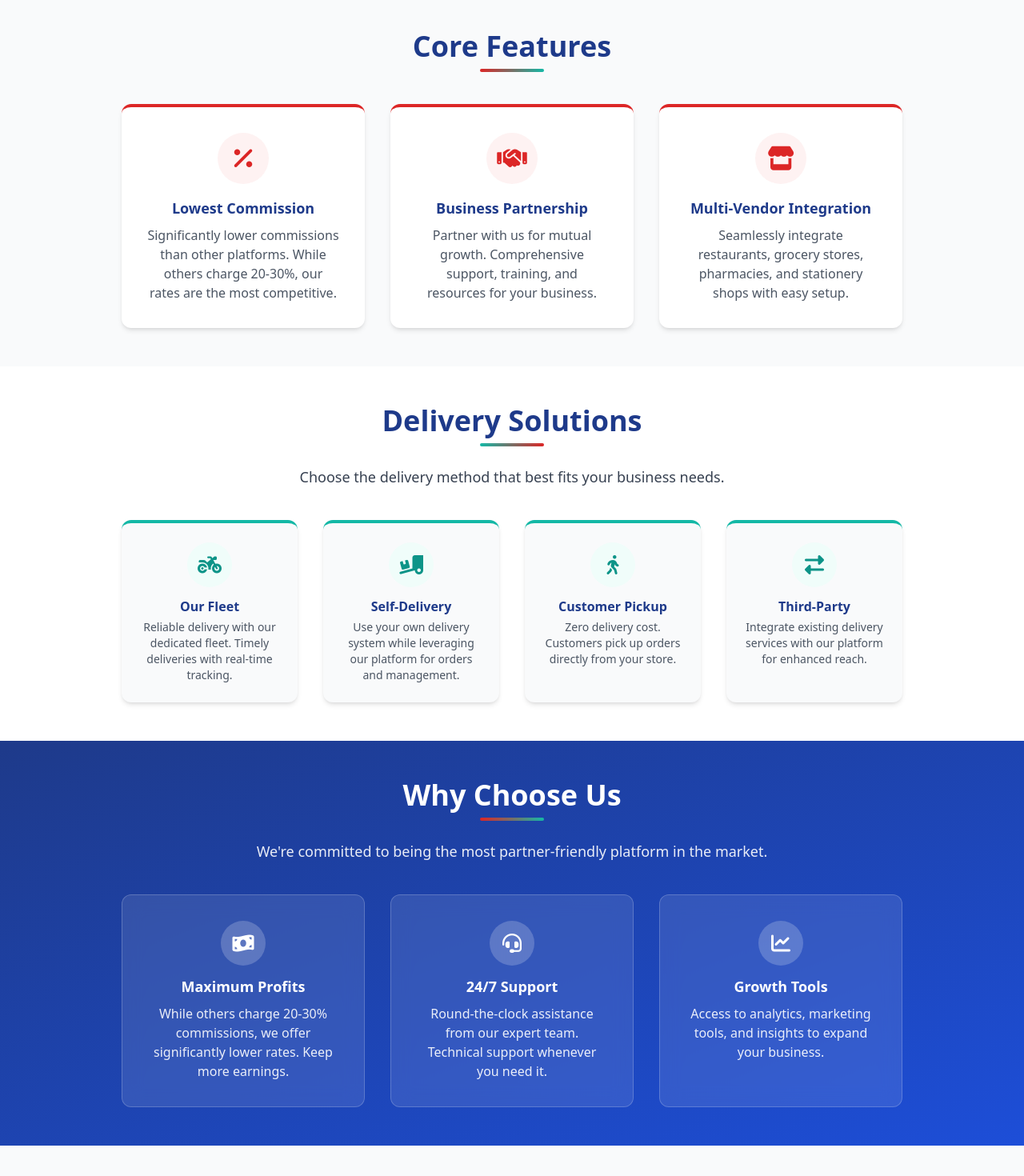
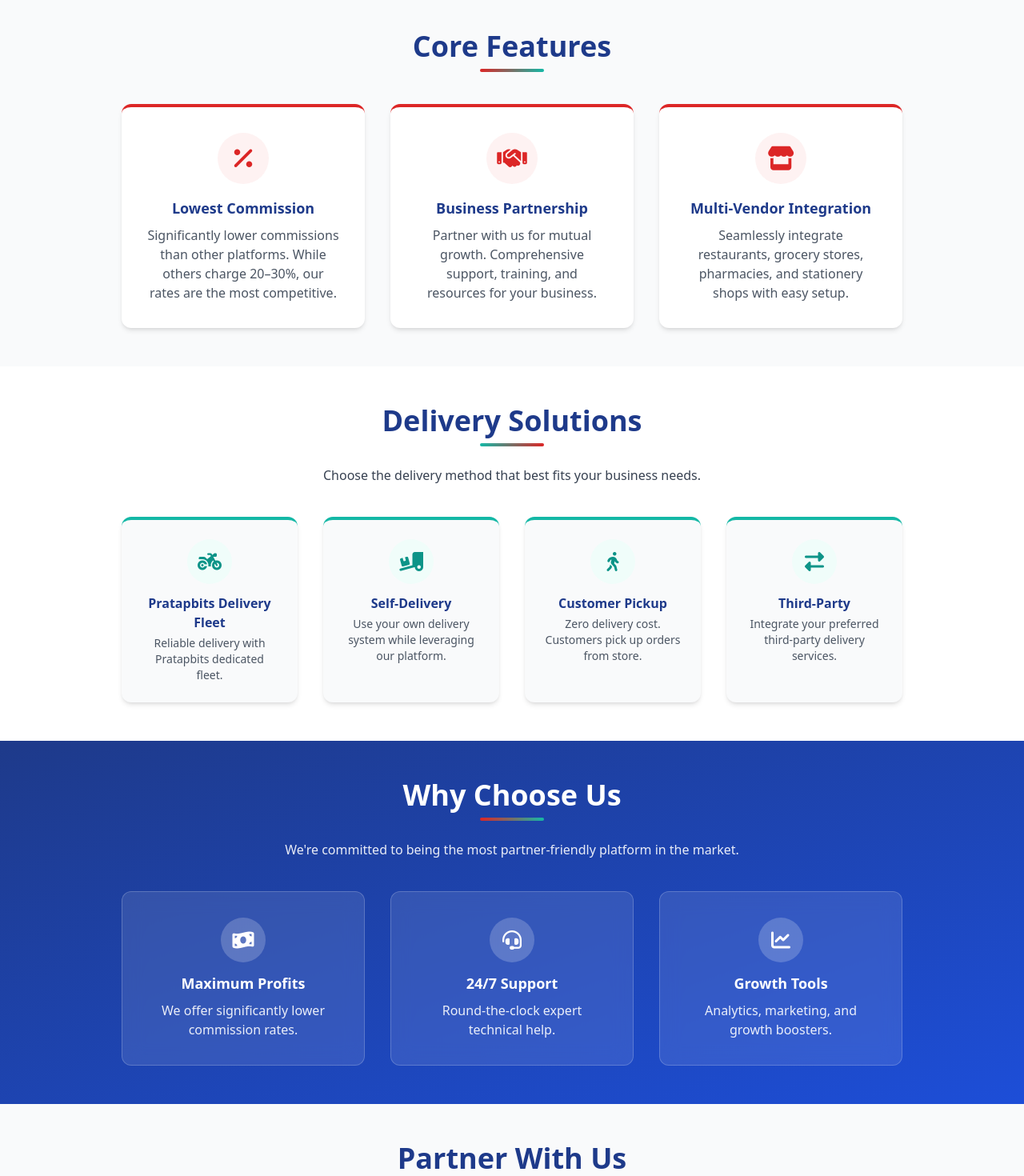
Before and after one commit to raghub-github/pratapbite, a Next.js app: page / in a window 1280 px wide. Shown: the part 700-2170 px from the top of the page at 80% size. Built offline with nearby package versions, Linux system fonts and the light colour scheme.

Commit message:
first commit

```diff
--- a/components/Contact.js
+++ b/components/Contact.js
@@ -116,6 +116,7 @@ export default function Contact() {
                         <option value="grocery">Grocery Store</option>
                         <option value="pharmacy">Pharmacy / Medical Store</option>
                         <option value="stationery">Stationery / Book Store</option>
+                        <option value="3pl">3PL / Logistics Provider</option>
                         <option value="other">Other Business</option>
                       </select>
                     </div>
--- a/components/Delivery.js
+++ b/components/Delivery.js
@@ -1,42 +1,129 @@
+"use client";
+import React, { useState } from "react";
+
 export default function Delivery() {
+  const [activeCard, setActiveCard] = useState(null);
+
+  const cards = [
+    {
+      title: "Pratapbits Delivery Fleet",
+      icon: "fas fa-motorcycle",
+      desc: "Reliable delivery with Pratapbits dedicated fleet.",
+      details: [
+        { icon: "fas fa-clock", text: "Fast & timely deliveries" },
+        { icon: "fas fa-location-arrow", text: "Real-time order tracking" },
+        { icon: "fas fa-user-shield", text: "Trained & verified riders" },
+      ],
+    },
+    {
+      title: "Self-Delivery",
+      icon: "fas fa-truck-loading",
+      desc: "Use your own delivery system while leveraging our platform.",
+      details: [
+        { icon: "fas fa-tools", text: "Manage your own delivery team" },
+        { icon: "fas fa-chart-line", text: "Complete delivery analytics" },
+        { icon: "fas fa-phone", text: "Direct communication with customers" },
+      ],
+    },
+    {
+      title: "Customer Pickup",
+      icon: "fas fa-walking",
+      desc: "Zero delivery cost. Customers pick up orders from store.",
+      details: [
+        { icon: "fas fa-store", text: "Customer collects directly" },
+        { icon: "fas fa-shield-alt", text: "Secure order handover" },
+        { icon: "fas fa-handshake", text: "Boosts customer interaction" },
+      ],
+    },
+    {
+      title: "Third-Party",
+      icon: "fas fa-exchange-alt",
+      desc: "Integrate your preferred third-party delivery services.",
+      details: [
+        { icon: "fas fa-plug", text: "Easy integration with courier apps" },
+        { icon: "fas fa-route", text: "Extended delivery reach" },
+        { icon: "fas fa-shipping-fast", text: "Automated delivery updates" },
+      ],
+    },
+  ];
+
   return (
     <section id="delivery" className="py-12 bg-white dark:bg-gray-900">
       <div className="max-w-5xl mx-auto px-6">
-        <h2 className="text-3xl md:text-4xl font-extrabold text-center text-blue-900 dark:text-white mb-6 relative">
+        <h2 className="text-3xl md:text-4xl font-extrabold text-center text-blue-900 dark:text-white mb-6">
           Delivery Solutions
           <span className="block mx-auto mt-2 w-20 h-1 rounded bg-gradient-to-r from-teal-500 to-red-600"></span>
         </h2>
-        <p className="text-center max-w-2xl mx-auto mb-10 text-gray-700 dark:text-gray-200 text-base md:text-lg">Choose the delivery method that best fits your business needs.</p>
+
+        <p className="text-center max-w-2xl mx-auto mb-10 text-gray-700 dark:text-gray-200">
+          Choose the delivery method that best fits your business needs.
+        </p>
+
+        {/* Cards */}
         <div className="grid sm:grid-cols-2 md:grid-cols-4 gap-8">
-          <div className="bg-gray-50 dark:bg-gray-800 p-6 rounded-xl shadow-md border-t-4 border-teal-500 dark:border-yellow-600 text-center transition hover:-translate-y-2 hover:shadow-lg">
+          {cards.map((card, index) => (
+            <div
+              key={index}
+              onClick={() => setActiveCard(card)}
+              className="cursor-pointer bg-gray-50 dark:bg-gray-800 p-6 rounded-xl shadow-md border-t-4 border-teal-500 dark:border-yellow-600 text-center transition hover:-translate-y-2 hover:shadow-lg"
+            >
               <div className="flex items-center justify-center w-14 h-14 rounded-full bg-teal-50 dark:bg-yellow-900 mx-auto mb-3 text-2xl text-teal-600 dark:text-yellow-400">
-              <i className="fas fa-motorcycle"></i>
+                <i className={card.icon}></i>
               </div>
-            <h3 className="font-bold text-base text-blue-900 dark:text-white mb-1">Our Fleet</h3>
-            <p className="text-gray-600 dark:text-gray-300 text-sm">Reliable delivery with our dedicated fleet. Timely deliveries with real-time tracking.</p>
+
+              <h3 className="font-bold text-base text-blue-900 dark:text-white mb-1">
+                {card.title}
+              </h3>
+              <p className="text-gray-600 dark:text-gray-300 text-sm">
+                {card.desc}
+              </p>
             </div>
-          <div className="bg-gray-50 dark:bg-gray-800 p-6 rounded-xl shadow-md border-t-4 border-teal-500 dark:border-yellow-600 text-center transition hover:-translate-y-2 hover:shadow-lg">
-            <div className="flex items-center justify-center w-14 h-14 rounded-full bg-teal-50 dark:bg-yellow-900 mx-auto mb-3 text-2xl text-teal-600 dark:text-yellow-400">
-              <i className="fas fa-truck-loading"></i>
+          ))}
         </div>
-            <h3 className="font-bold text-base text-blue-900 dark:text-white mb-1">Self-Delivery</h3>
-            <p className="text-gray-600 dark:text-gray-300 text-sm">Use your own delivery system while leveraging our platform for orders and management.</p>
+
+        {/* Modal */}
+        {activeCard && (
+          <div
+            className="fixed inset-0 bg-black bg-opacity-40 backdrop-blur-sm flex items-center justify-center z-50"
+            onClick={() => setActiveCard(null)}
+          >
+            <div
+              className="bg-white dark:bg-gray-800 p-6 rounded-xl shadow-lg max-w-md w-full relative"
+              onClick={(e) => e.stopPropagation()}
+            >
+              {/* Close Button */}
+              <button
+                className="absolute top-3 right-3 text-gray-700 dark:text-gray-200 text-xl"
+                onClick={() => setActiveCard(null)}
+              >
+                ✕
+              </button>
+
+              {/* Header */}
+              <div className="flex items-center gap-3 mb-4">
+                <div className="text-3xl text-teal-600 dark:text-yellow-400">
+                  <i className={activeCard.icon}></i>
                 </div>
-          <div className="bg-gray-50 dark:bg-gray-800 p-6 rounded-xl shadow-md border-t-4 border-teal-500 dark:border-yellow-600 text-center transition hover:-translate-y-2 hover:shadow-lg">
-            <div className="flex items-center justify-center w-14 h-14 rounded-full bg-teal-50 dark:bg-yellow-900 mx-auto mb-3 text-2xl text-teal-600 dark:text-yellow-400">
-              <i className="fas fa-walking"></i>
+                <h3 className="text-xl font-bold text-blue-900 dark:text-white">
+                  {activeCard.title}
+                </h3>
               </div>
-            <h3 className="font-bold text-base text-blue-900 dark:text-white mb-1">Customer Pickup</h3>
-            <p className="text-gray-600 dark:text-gray-300 text-sm">Zero delivery cost. Customers pick up orders directly from your store.</p>
-          </div>
-          <div className="bg-gray-50 dark:bg-gray-800 p-6 rounded-xl shadow-md border-t-4 border-teal-500 dark:border-yellow-600 text-center transition hover:-translate-y-2 hover:shadow-lg">
-            <div className="flex items-center justify-center w-14 h-14 rounded-full bg-teal-50 dark:bg-yellow-900 mx-auto mb-3 text-2xl text-teal-600 dark:text-yellow-400">
-              <i className="fas fa-exchange-alt"></i>
-            </div>
-            <h3 className="font-bold text-base text-blue-900 dark:text-white mb-1">Third-Party</h3>
-            <p className="text-gray-600 dark:text-gray-300 text-sm">Integrate existing delivery services with our platform for enhanced reach.</p>
+
+              {/* Details */}
+              <ul className="space-y-3">
+                {activeCard.details.map((item, i) => (
+                  <li
+                    key={i}
+                    className="flex items-center gap-3 text-gray-700 dark:text-gray-200"
+                  >
+                    <i className={`${item.icon} text-teal-500 dark:text-yellow-400`}></i>
+                    <span>{item.text}</span>
+                  </li>
+                ))}
+              </ul>
             </div>
           </div>
+        )}
       </div>
     </section>
   );
--- a/components/Features.js
+++ b/components/Features.js
@@ -1,5 +1,50 @@
+"use client";
+import React, { useState } from "react";
 
 export default function Features() {
+  const [activeModal, setActiveModal] = useState(null);
+
+  const features = [
+    {
+      id: 1,
+      title: "Lowest Commission",
+      description:
+        "Significantly lower commissions than other platforms. While others charge 20–30%, our rates are the most competitive.",
+      icon: "fas fa-percentage",
+      subItems: [
+        { icon: "fas fa-rupee-sign", text: "Industry‑lowest charges" },
+        { icon: "fas fa-chart-line", text: "Boost your business profits instantly" },
+        { icon: "fas fa-balance-scale", text: "Transparent & fair pricing policies" },
+        { icon: "fas fa-bolt", text: "Fastest payout settlements" },
+        { icon: "fas fa-thumbs-up", text: "No hidden charges — 100% clarity" }
+      ]
+    },
+    {
+      id: 2,
+      title: "Business Partnership",
+      description:
+        "Partner with us for mutual growth. Comprehensive support, training, and resources for your business.",
+      icon: "fas fa-handshake",
+      subItems: [
+        { icon: "fas fa-users", text: "Dedicated support team" },
+        { icon: "fas fa-graduation-cap", text: "Training & onboarding for hassle‑free start" },
+        { icon: "fas fa-lightbulb", text: "Advanced marketing & business growth strategies" }
+      ]
+    },
+    {
+      id: 3,
+      title: "Multi-Vendor Integration",
+      description:
+        "Seamlessly integrate restaurants, grocery stores, pharmacies, and stationery shops with easy setup.",
+      icon: "fas fa-store",
+      subItems: [
+        { icon: "fas fa-concierge-bell", text: "Restaurant integration" },
+        { icon: "fas fa-shopping-basket", text: "Grocery setup" },
+        { icon: "fas fa-pills", text: "Pharmacy onboarding" }
+      ]
+    }
+  ];
+
   return (
     <section id="features" className="bg-gray-50 dark:bg-gray-900 py-12">
       <div className="max-w-5xl mx-auto px-6">
@@ -7,30 +52,60 @@ export default function Features() {
           Core Features
           <span className="block mx-auto mt-2 w-20 h-1 rounded bg-gradient-to-r from-red-600 to-teal-500"></span>
         </h2>
+
         <div className="grid md:grid-cols-3 gap-8">
-          <div className="bg-white dark:bg-gray-800 p-8 rounded-xl shadow-md border-t-4 border-red-600 dark:border-yellow-600 text-center transition hover:-translate-y-2 hover:shadow-lg">
-            <div className="flex items-center justify-center w-16 h-16 rounded-full bg-red-50 dark:bg-yellow-900 mx-auto mb-4 text-3xl text-red-600 dark:text-yellow-400">
-              <i className="fas fa-percentage"></i>
+          {features.map((item) => (
+            <div
+              key={item.id}
+              onClick={() => setActiveModal(item)}
+              className="cursor-pointer bg-white dark:bg-gray-800 p-8 rounded-xl shadow-md border-t-4 border-red-600 dark:border-yellow-600 text-center transition hover:-translate-y-2 hover:shadow-lg"
+            >
+              <div className="flex items-center justify-center w-16 h-16 rounded-full bg-red-50 dark:bg-yellow-900 mx-auto mb-4 text-3xl text-red-600 dark:text-yellow-400">
+                <i className={item.icon}></i>
+              </div>
+              <h3 className="font-bold text-lg text-blue-900 dark:text-white mb-2">{item.title}</h3>
+              <p className="text-gray-600 dark:text-gray-300">{item.description}</p>
             </div>
-            <h3 className="font-bold text-lg text-blue-900 dark:text-white mb-2">Lowest Commission</h3>
-            <p className="text-gray-600 dark:text-gray-300">Significantly lower commissions than other platforms. While others charge 20-30%, our rates are the most competitive.</p>
-          </div>
-          <div className="bg-white dark:bg-gray-800 p-8 rounded-xl shadow-md border-t-4 border-red-600 dark:border-yellow-600 text-center transition hover:-translate-y-2 hover:shadow-lg">
-            <div className="flex items-center justify-center w-16 h-16 rounded-full bg-red-50 dark:bg-yellow-900 mx-auto mb-4 text-3xl text-red-600 dark:text-yellow-400">
-              <i className="fas fa-handshake"></i>
+          ))}
+        </div>
+      </div>
+
+      {/* Modal */}
+      {activeModal && (
+        <div
+          className="fixed inset-0 bg-black bg-opacity-50 flex items-center justify-center z-50"
+          onClick={() => setActiveModal(null)}
+        >
+          <div
+            className="bg-white dark:bg-gray-800 p-6 rounded-xl max-w-md w-full relative"
+            onClick={(e) => e.stopPropagation()}
+          >
+            <button
+              className="absolute top-3 right-3 text-gray-600 dark:text-white text-xl"
+              onClick={() => setActiveModal(null)}
+            >
+              ✖
+            </button>
+
+            <h3 className="text-2xl font-bold text-blue-900 dark:text-white mb-4 text-center">
+              {activeModal.title}
+            </h3>
+
+
+            <div className="space-y-3">
+              {activeModal.subItems.map((sub, index) => (
+                <div
+                  key={index}
+                  className="flex items-center gap-3 bg-gray-100 dark:bg-gray-700 p-3 rounded-lg"
+                >
+                  <i className={`${sub.icon} text-red-600 dark:text-yellow-400 text-xl`}></i>
+                  <span className="text-gray-700 dark:text-gray-200">{sub.text}</span>
+                </div>
+              ))}
             </div>
-            <h3 className="font-bold text-lg text-blue-900 dark:text-white mb-2">Business Partnership</h3>
-            <p className="text-gray-600 dark:text-gray-300">Partner with us for mutual growth. Comprehensive support, training, and resources for your business.</p>
-          </div>
-          <div className="bg-white dark:bg-gray-800 p-8 rounded-xl shadow-md border-t-4 border-red-600 dark:border-yellow-600 text-center transition hover:-translate-y-2 hover:shadow-lg">
-            <div className="flex items-center justify-center w-16 h-16 rounded-full bg-red-50 dark:bg-yellow-900 mx-auto mb-4 text-3xl text-red-600 dark:text-yellow-400">
-              <i className="fas fa-store"></i>
-            </div>
-            <h3 className="font-bold text-lg text-blue-900 dark:text-white mb-2">Multi-Vendor Integration</h3>
-            <p className="text-gray-600 dark:text-gray-300">Seamlessly integrate restaurants, grocery stores, pharmacies, and stationery shops with easy setup.</p>
           </div>
         </div>
-      </div>
+      )}
     </section>
   );
 }
--- a/components/WhyChooseUs.js
+++ b/components/WhyChooseUs.js
@@ -1,36 +1,120 @@
+"use client";
+import React, { useState } from "react";
 
 export default function WhyChooseUs() {
+  const [activeCard, setActiveCard] = useState(null);
+
+  const cards = [
+    {
+      title: "Maximum Profits",
+      icon: "fas fa-money-bill-wave",
+      short: "We offer significantly lower commission rates.",
+      details: [
+        { icon: "fas fa-percentage", text: "Lowest commission in the market" },
+        { icon: "fas fa-wallet", text: "You keep maximum earnings" },
+        { icon: "fas fa-chart-pie", text: "Transparent revenue reports" },
+      ],
+    },
+    {
+      title: "24/7 Support",
+      icon: "fas fa-headset",
+      short: "Round-the-clock expert technical help.",
+      details: [
+        { icon: "fas fa-phone-volume", text: "Instant call & chat support" },
+        { icon: "fas fa-users-cog", text: "Dedicated partner support team" },
+        { icon: "fas fa-life-ring", text: "Technical help anytime" },
+      ],
+    },
+    {
+      title: "Growth Tools",
+      icon: "fas fa-chart-line",
+      short: "Analytics, marketing, and growth boosters.",
+      details: [
+        { icon: "fas fa-bullhorn", text: "Marketing & promotion support" },
+        { icon: "fas fa-chart-area", text: "Deep analytics dashboard" },
+        { icon: "fas fa-rocket", text: "Tools to scale your business faster" },
+      ],
+    },
+  ];
+
   return (
-    <section id="why-choose-us" className="py-12 bg-gradient-to-br from-blue-900 to-blue-700 dark:from-gray-900 dark:to-gray-800 text-white">
+    <section
+      id="why-choose-us"
+      className="py-12 bg-gradient-to-br from-blue-900 to-blue-700 dark:from-gray-900 dark:to-gray-800 text-white"
+    >
       <div className="max-w-5xl mx-auto px-6">
-        <h2 className="text-3xl md:text-4xl font-extrabold text-center mb-6 relative dark:text-white">
+        <h2 className="text-3xl md:text-4xl font-extrabold text-center mb-6">
           Why Choose Us
           <span className="block mx-auto mt-2 w-20 h-1 rounded bg-gradient-to-r from-red-600 to-teal-500"></span>
         </h2>
-        <p className="text-center max-w-2xl mx-auto mb-10 text-white/90 dark:text-gray-200 text-base md:text-lg">We're committed to being the most partner-friendly platform in the market.</p>
+
+        <p className="text-center max-w-2xl mx-auto mb-10 text-white/90 dark:text-gray-200">
+          We're committed to being the most partner-friendly platform in the
+          market.
+        </p>
+
+        {/* Cards */}
         <div className="grid md:grid-cols-3 gap-8">
-          <div className="bg-white/10 dark:bg-gray-800/80 p-8 rounded-xl border border-white/20 dark:border-yellow-900 text-center backdrop-blur-md transition hover:-translate-y-2 hover:bg-white/20 dark:hover:bg-yellow-900/20">
+          {cards.map((card, index) => (
+            <div
+              key={index}
+              onClick={() => setActiveCard(card)}
+              className="cursor-pointer bg-white/10 dark:bg-gray-800/80 p-8 rounded-xl border border-white/20 dark:border-yellow-900 text-center backdrop-blur-md transition hover:-translate-y-2 hover:bg-white/20 dark:hover:bg-yellow-900/20"
+            >
               <div className="flex items-center justify-center w-14 h-14 rounded-full bg-white/20 dark:bg-yellow-900 mx-auto mb-3 text-2xl text-white dark:text-yellow-400">
-              <i className="fas fa-money-bill-wave"></i>
+                <i className={card.icon}></i>
               </div>
-            <h3 className="font-bold text-lg text-white dark:text-yellow-400 mb-2">Maximum Profits</h3>
-            <p className="text-white/90 dark:text-gray-200">While others charge 20-30% commissions, we offer significantly lower rates. Keep more earnings.</p>
+              <h3 className="font-bold text-lg mb-2 text-white dark:text-yellow-400">
+                {card.title}
+              </h3>
+              <p className="text-white/90 dark:text-gray-200">{card.short}</p>
             </div>
-          <div className="bg-white/10 dark:bg-gray-800/80 p-8 rounded-xl border border-white/20 dark:border-yellow-900 text-center backdrop-blur-md transition hover:-translate-y-2 hover:bg-white/20 dark:hover:bg-yellow-900/20">
-            <div className="flex items-center justify-center w-14 h-14 rounded-full bg-white/20 dark:bg-yellow-900 mx-auto mb-3 text-2xl text-white dark:text-yellow-400">
-              <i className="fas fa-headset"></i>
+          ))}
         </div>
-            <h3 className="font-bold text-lg text-white dark:text-yellow-400 mb-2">24/7 Support</h3>
-            <p className="text-white/90 dark:text-gray-200">Round-the-clock assistance from our expert team. Technical support whenever you need it.</p>
+
+        {/* Modal */}
+        {activeCard && (
+          <div
+            className="fixed inset-0 bg-black bg-opacity-50 backdrop-blur-sm flex items-center justify-center z-50"
+            onClick={() => setActiveCard(null)}
+          >
+            <div
+              className="bg-white dark:bg-gray-900 p-6 rounded-xl w-full max-w-md shadow-xl relative"
+              onClick={(e) => e.stopPropagation()}
+            >
+              {/* Close Button */}
+              <button
+                className="absolute top-3 right-3 text-gray-700 dark:text-gray-200 text-xl"
+                onClick={() => setActiveCard(null)}
+              >
+                ✕
+              </button>
+
+              {/* Header */}
+              <div className="flex items-center gap-3 mb-4">
+                <div className="text-3xl text-blue-700 dark:text-yellow-400">
+                  <i className={activeCard.icon}></i>
                 </div>
-          <div className="bg-white/10 dark:bg-gray-800/80 p-8 rounded-xl border border-white/20 dark:border-yellow-900 text-center backdrop-blur-md transition hover:-translate-y-2 hover:bg-white/20 dark:hover:bg-yellow-900/20">
-            <div className="flex items-center justify-center w-14 h-14 rounded-full bg-white/20 dark:bg-yellow-900 mx-auto mb-3 text-2xl text-white dark:text-yellow-400">
-              <i className="fas fa-chart-line"></i>
+                <h3 className="text-xl font-bold text-blue-800 dark:text-white">
+                  {activeCard.title}
+                </h3>
               </div>
-            <h3 className="font-bold text-lg text-white dark:text-yellow-400 mb-2">Growth Tools</h3>
-            <p className="text-white/90 dark:text-gray-200">Access to analytics, marketing tools, and insights to expand your business.</p>
+
+              {/* Sub Points */}
+              <ul className="space-y-4">
+                {activeCard.details.map((item, i) => (
+                  <li
+                    key={i}
+                    className="flex items-center gap-3 text-gray-700 dark:text-gray-200"
+                  >
+                    <i className={`${item.icon} text-blue-600 dark:text-yellow-400`}></i>
+                    <span>{item.text}</span>
+                  </li>
+                ))}
+              </ul>
             </div>
           </div>
+        )}
       </div>
     </section>
   );
```
Also changed, not shown: components/Hero.js (+13 -4 lines). Lines whose indentation alone changed are shown as unchanged.
